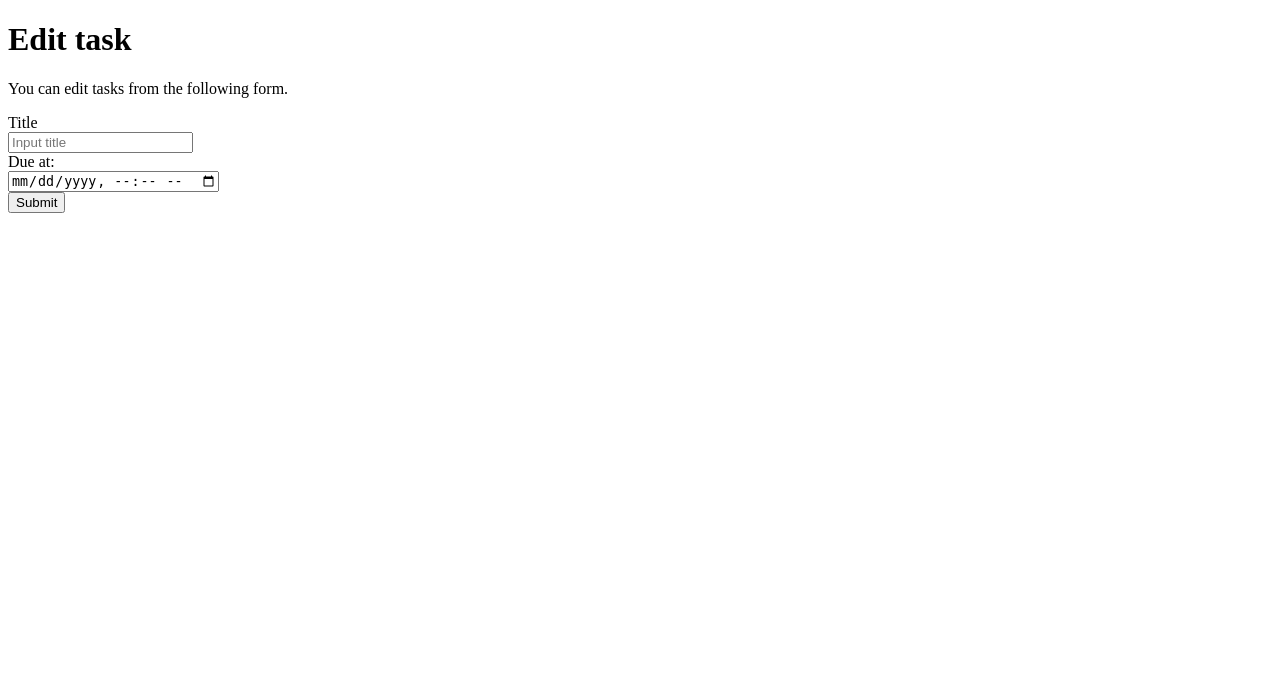
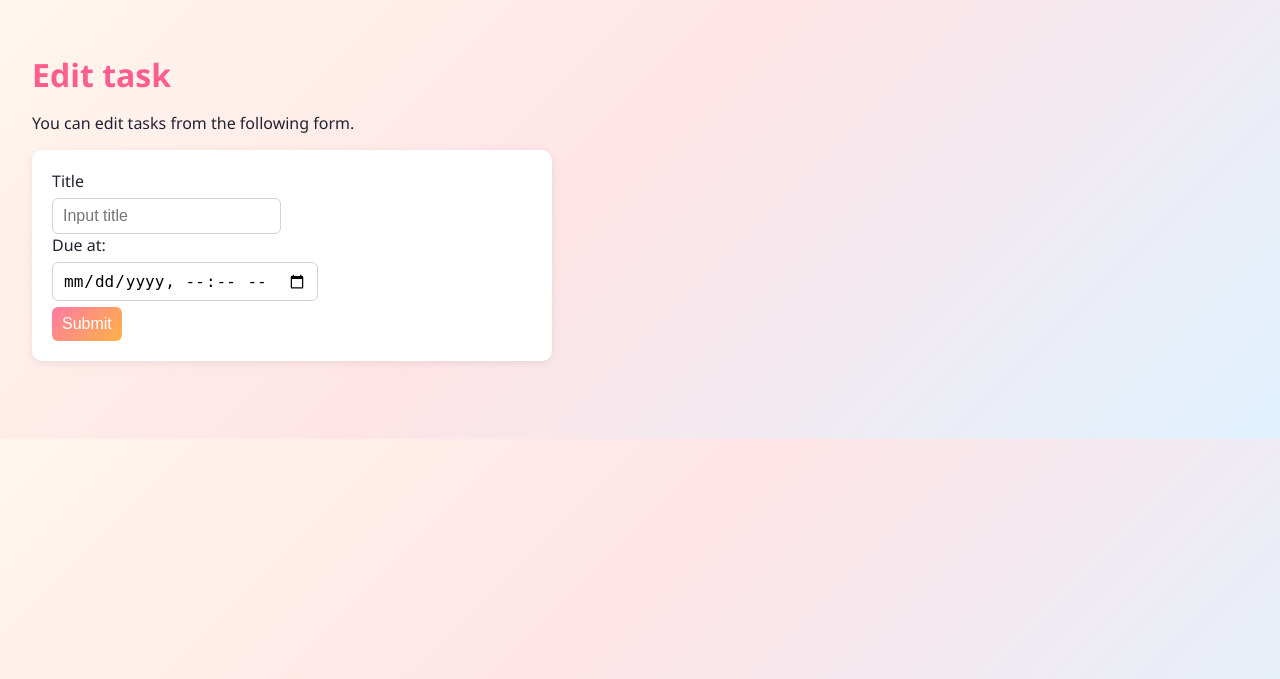
Before and after one commit to s1f10250069/django-test-exercise, a Django app: template todo/templates/todo/edit.html in a window 1280 px wide. Shown: the top 679 px of the page. Run offline with Django 5.2, Linux system fonts and the light colour scheme; the template is opened without the code that fills it, so the values that code supplies are empty.

Commit message:
cssを追加

```diff
--- /dev/null
+++ b/todo/static/todo/css/style.css
@@ -0,0 +1,63 @@
+body {
+  font-family: 'Segoe UI', 'Noto Sans JP', sans-serif;
+  margin: 0;
+  padding: 32px;
+  background: linear-gradient(135deg, #fff7ed, #ffe4e6 45%, #e0f2fe);
+  color: #223;
+}
+
+h1 {
+  margin-bottom: 12px;
+  color: #ff5d8f;
+}
+
+form {
+  background: #fff;
+  padding: 20px;
+  border-radius: 10px;
+  box-shadow: 0 2px 8px rgba(0, 0, 0, 0.08);
+  max-width: 480px;
+  margin-bottom: 24px;
+}
+
+input, button {
+  font-size: 1rem;
+  padding: 8px 10px;
+  margin-top: 6px;
+  border-radius: 6px;
+  border: 1px solid #cbd5e1;
+}
+
+button {
+  background: linear-gradient(135deg, #ff7aa2, #ffb347);
+  color: white;
+  cursor: pointer;
+  border: none;
+}
+
+button:hover {
+  background: linear-gradient(135deg, #ff5d8f, #ff9f1c);
+}
+
+.text,
+ul {
+  background: #fff;
+  padding: 16px 20px;
+  border-radius: 10px;
+  box-shadow: 0 2px 8px rgba(0, 0, 0, 0.08);
+  margin-bottom: 16px;
+}
+
+a {
+  color: #ff5d8f;
+  text-decoration: none;
+}
+
+a:hover {
+  text-decoration: underline;
+}
+
+ul {
+  list-style: none;
+  padding-left: 20px;
+}
--- a/todo/templates/todo/detail.html
+++ b/todo/templates/todo/detail.html
@@ -6,6 +6,7 @@
     <title>To Do Application</title>
     <meta charset="UTF-8">
     <meta name="author" content="INIAD">
+    <link rel="stylesheet" href="{% static 'todo/css/style.css' %}">
   </head>
 
   <body>
--- a/todo/templates/todo/edit.html
+++ b/todo/templates/todo/edit.html
@@ -6,6 +6,7 @@
     <title>To Do Application</title>
     <meta charset="UTF-8">
     <meta name="author" content="INIAD">
+    <link rel="stylesheet" href="{% static 'todo/css/style.css' %}">
   </head>
 
   <body>
--- a/todo/templates/todo/index.html
+++ b/todo/templates/todo/index.html
@@ -6,6 +6,7 @@
     <title>To Do Application</title>
     <meta charset="UTF-8">
     <meta name="author" content="INIAD">
+    <link rel="stylesheet" href="{% static 'todo/css/style.css' %}">
   </head>
 
   <body>
```
